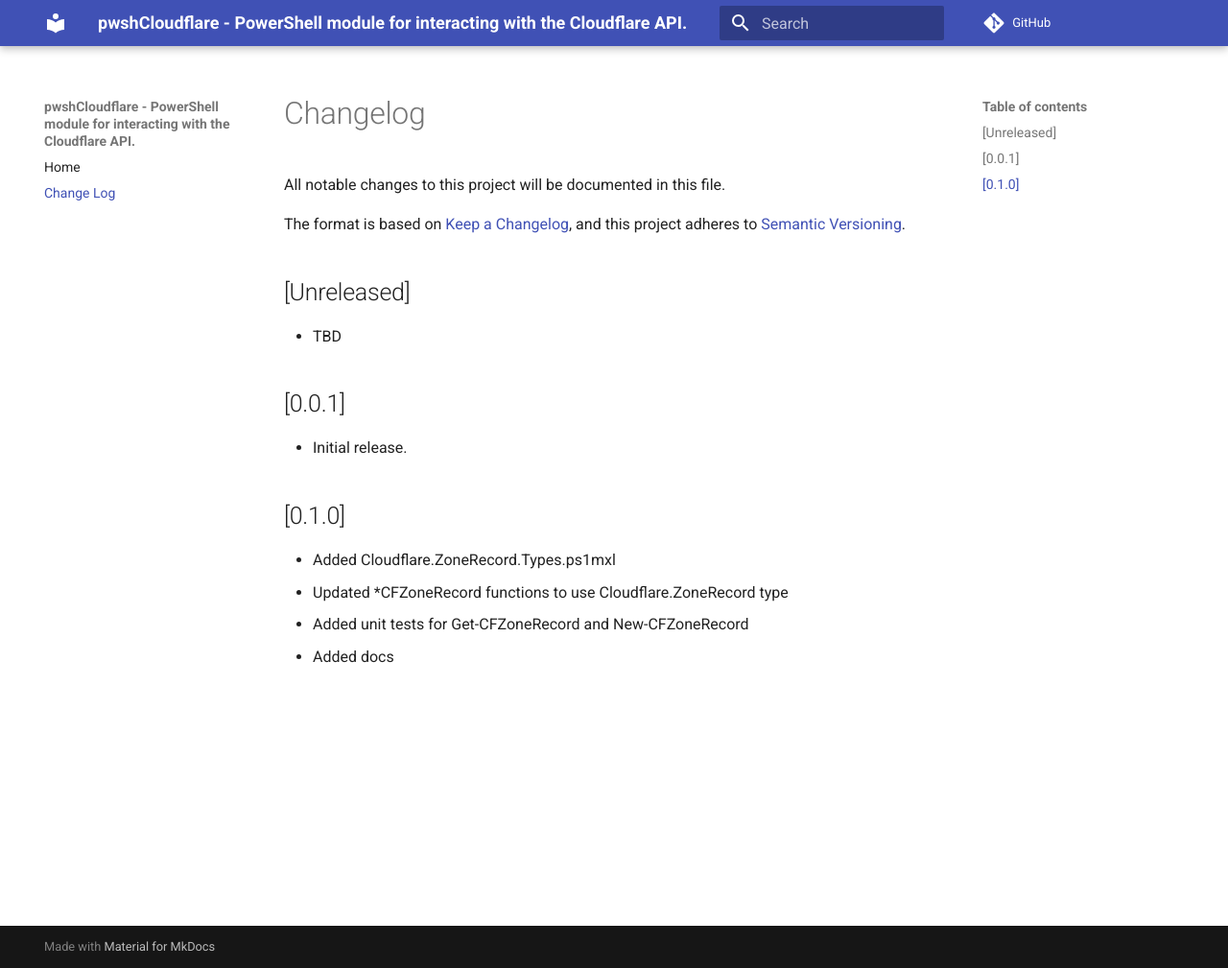
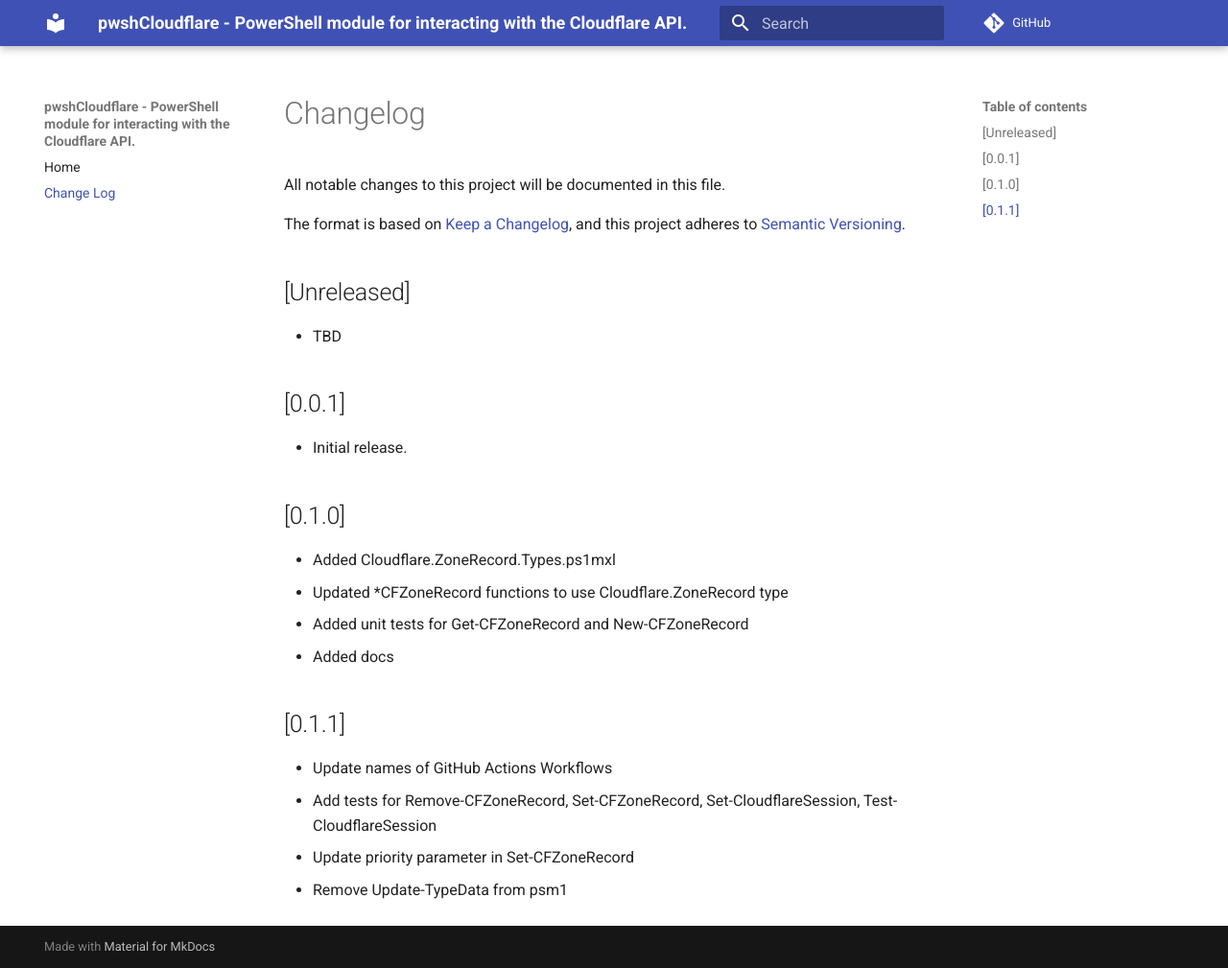
Before and after one commit to connorcarnes/pwshCloudflare, an MkDocs documentation site: the page built from docs/CHANGELOG.md, in a window 1280 px wide and 1009 px high. Shown: the whole window at 96% size. Built offline with MkDocs 1.6.1 and Material for MkDocs 9.7.7, drawn with Linux system fonts in a browser that asks for light colours; comment, search, counter and statistics services are not loaded.

Commit message:
Update CHANGELOG.md

```diff
--- a/docs/CHANGELOG.md
+++ b/docs/CHANGELOG.md
@@ -19,3 +19,10 @@ and this project adheres to [Semantic Versioning](https://semver.org/spec/v2.0.0
 - Updated \*CFZoneRecord functions to use Cloudflare.ZoneRecord type
 - Added unit tests for Get-CFZoneRecord and New-CFZoneRecord
 - Added docs
+
+## [0.1.1]
+
+- Update names of GitHub Actions Workflows
+- Add tests for Remove-CFZoneRecord, Set-CFZoneRecord, Set-CloudflareSession, Test-CloudflareSession
+- Update priority parameter in Set-CFZoneRecord
+- Remove Update-TypeData from psm1
```
